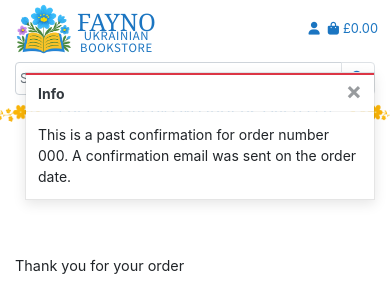
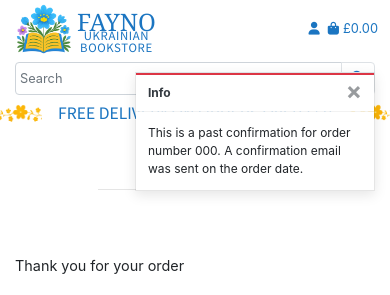
Before and after one commit to Algety/bookstore, a Django app: page /profile/order_history/000 in a window 390 px wide. Shown: the top 295 px of the page. Run offline with Django 3.2, Linux system fonts and the light colour scheme; data comes from the database, SQL or seed files in the repository; tables that the repository leaves empty hold one stand-in row (values such as "Sample post"); some libraries are stand-ins or nearby versions; some web fonts are replaced.

Commit message:
Set toast size on small screens

```diff
--- a/checkout/templates/checkout/checkout_success.html
+++ b/checkout/templates/checkout/checkout_success.html
@@ -24,6 +24,11 @@
             .message-container [class*="col"] {
                 padding-left: 0 !important;
                 padding-right: 0 !important;
+            }
+            /* Constrain toast size on small screens */
+            .toast {
+                max-width: 240px;
+                font-size: 0.75rem;
             }
         }
 
```
